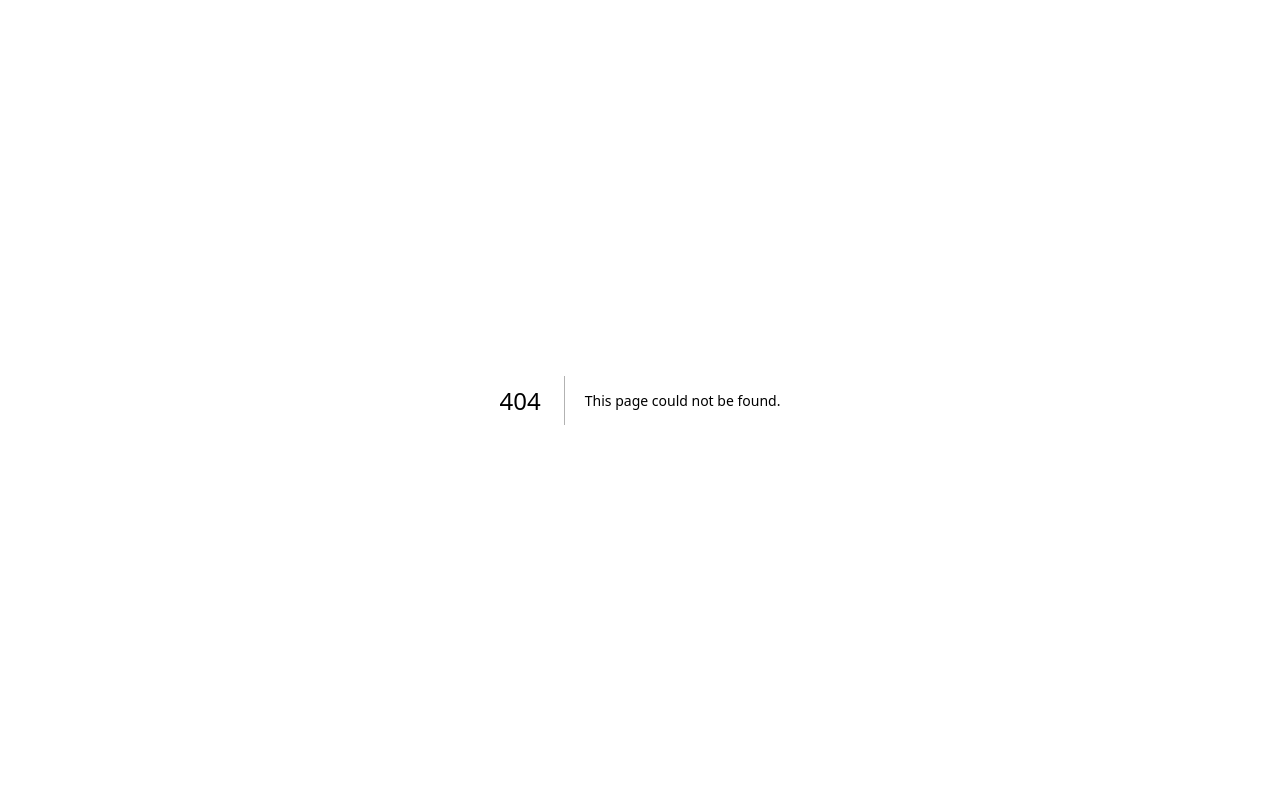
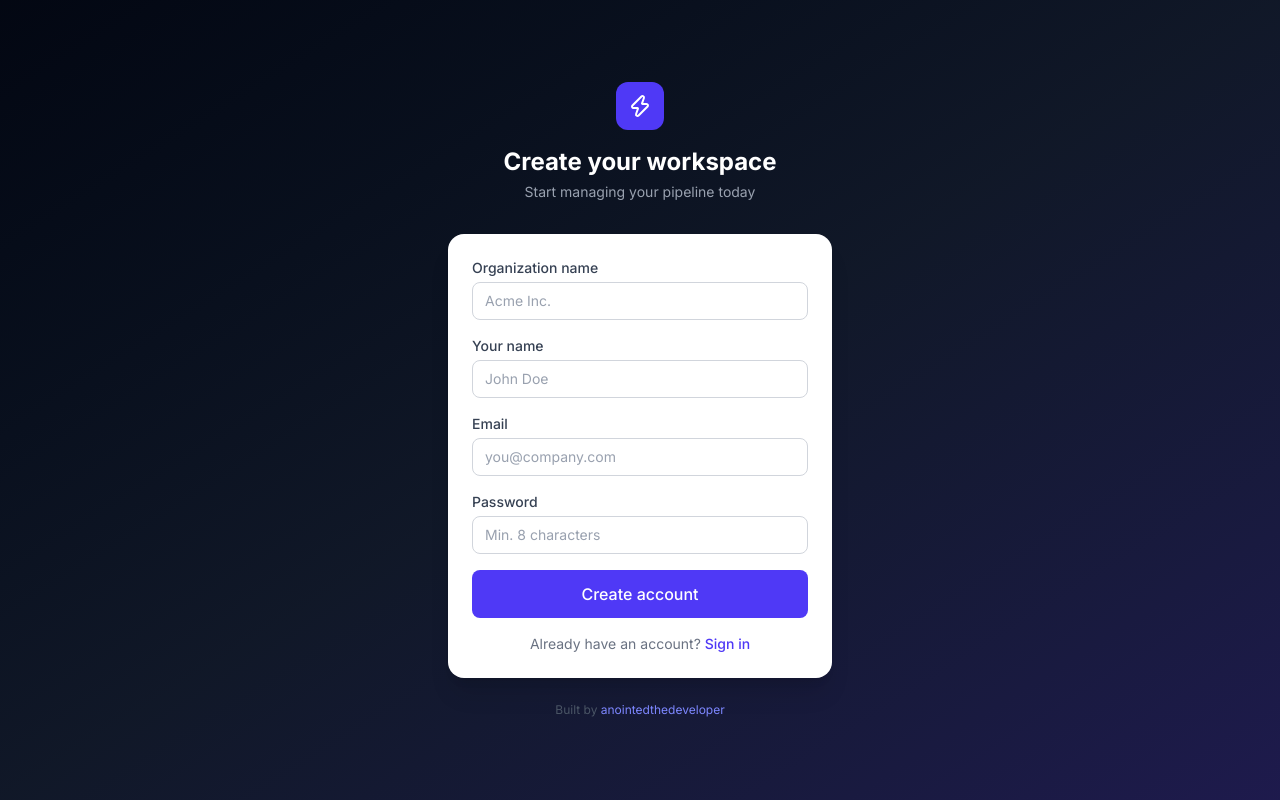
Before and after one commit to anointedthedeveloper/ClientFlow, a Next.js app in the folder frontend/: page /register in a window 1280 px wide. Before the commit this address had no page. Built offline with nearby package versions, Linux system fonts and the light colour scheme; no server answers.

Commit message:
Initial Commit

```diff
--- /dev/null
+++ b/frontend/app/(auth)/register/page.tsx
@@ -0,0 +1,71 @@
+'use client';
+import { useState } from 'react';
+import Link from 'next/link';
+import { useRouter } from 'next/navigation';
+import { Zap } from 'lucide-react';
+import { useAuthStore } from '@/store/auth.store';
+import Button from '@/components/ui/Button';
+import Input from '@/components/ui/Input';
+
+export default function RegisterPage() {
+  const router = useRouter();
+  const { register } = useAuthStore();
+  const [form, setForm] = useState({ orgName: '', name: '', email: '', password: '' });
+  const [error, setError] = useState('');
+  const [loading, setLoading] = useState(false);
+
+  const set = (k: string) => (e: React.ChangeEvent<HTMLInputElement>) =>
+    setForm((f) => ({ ...f, [k]: e.target.value }));
+
+  const handleSubmit = async (e: React.FormEvent) => {
+    e.preventDefault();
+    setError('');
+    setLoading(true);
+    try {
+      await register(form.orgName, form.name, form.email, form.password);
+      router.push('/dashboard');
+    } catch (err: any) {
+      setError(err?.response?.data?.message ?? 'Registration failed');
+    } finally {
+      setLoading(false);
+    }
+  };
+
+  return (
+    <div className="w-full max-w-sm">
+      <div className="text-center mb-8">
+        <div className="inline-flex items-center justify-center w-12 h-12 bg-indigo-600 rounded-xl mb-4">
+          <Zap className="w-6 h-6 text-white" />
+        </div>
+        <h1 className="text-2xl font-bold text-white">Create your workspace</h1>
+        <p className="text-gray-400 text-sm mt-1">Start managing your pipeline today</p>
+      </div>
+
+      <div className="bg-white rounded-2xl p-6 shadow-xl">
+        <form onSubmit={handleSubmit} className="space-y-4">
+          <Input label="Organization name" placeholder="Acme Inc." value={form.orgName} onChange={set('orgName')} required />
+          <Input label="Your name" placeholder="John Doe" value={form.name} onChange={set('name')} required />
+          <Input label="Email" type="email" placeholder="you@company.com" value={form.email} onChange={set('email')} required />
+          <Input label="Password" type="password" placeholder="Min. 8 characters" value={form.password} onChange={set('password')} minLength={8} required />
+          {error && <p className="text-sm text-red-500">{error}</p>}
+          <Button type="submit" loading={loading} className="w-full" size="lg">
+            Create account
+          </Button>
+        </form>
+        <p className="text-center text-sm text-gray-500 mt-4">
+          Already have an account?{' '}
+          <Link href="/login" className="text-indigo-600 font-medium hover:underline">
+            Sign in
+          </Link>
+        </p>
+      </div>
+
+      <p className="text-center text-xs text-gray-600 mt-6">
+        Built by{' '}
+        <a href="https://github.com/anointedthedeveloper" target="_blank" rel="noopener noreferrer" className="text-indigo-400 hover:underline">
+          anointedthedeveloper
+        </a>
+      </p>
+    </div>
+  );
+}
```
